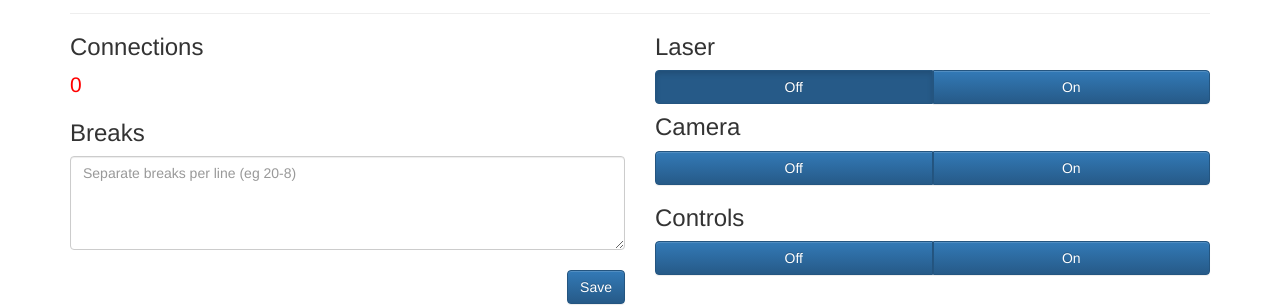
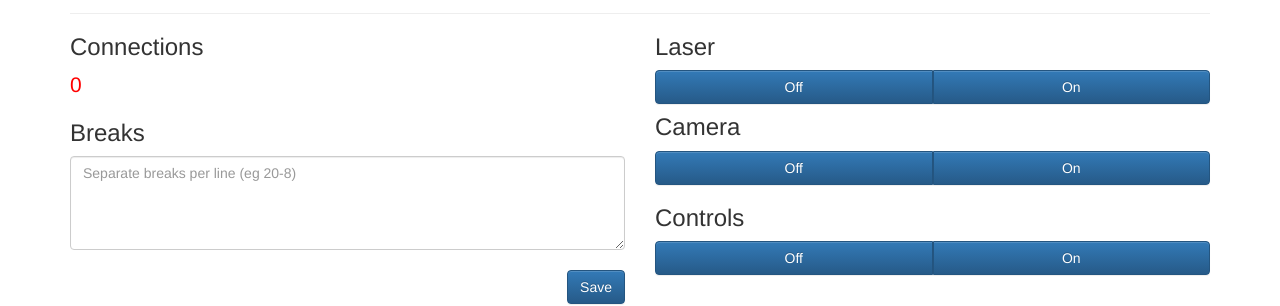
Before and after one commit to qduborper/laser-cat, a website: page admin/index.html in a window 1280 px wide. Shown: the part 271-577 px from the top of the page. Drawn offline with nearby package versions, Linux system fonts and the light colour scheme; no server answers; files whose address does not match are found by name.

Commit message:
laser updates

```diff
--- a/admin/index.html
+++ b/admin/index.html
@@ -54,8 +54,8 @@
                 <div class="col-xs-12 col-md-6">
                     <h3 class="no-margin-top">Laser</h3>
                     <p class="btn-group btn-group-justified" data-toggle="buttons" aria-label="Toto">
-                        <label class="btn btn-primary active js-bt js-laser-bt">
-                            <input type="radio" name="laser" id="laserOff" autocomplete="off" checked>Off
+                        <label class="btn btn-primary js-bt js-laser-bt">
+                            <input type="radio" name="laser" id="laserOff" autocomplete="off">Off
                         </label>
                         <label class="btn btn-primary js-bt js-laser-bt">
                             <input type="radio" name="laser" id="laserOn" autocomplete="off">On
--- a/admin/js/main.js
+++ b/admin/js/main.js
@@ -5,7 +5,7 @@
 
     // Get settings
     socket.on('getSettings', function(params){
-        var idLaser = params.laser ? 0 : 1,
+        var idLaser = params.laser ? 1 : 0,
             idCamera = params.camera ? 0 : 1,
             idControls = params.controls ? 0 : 1;
 
```
